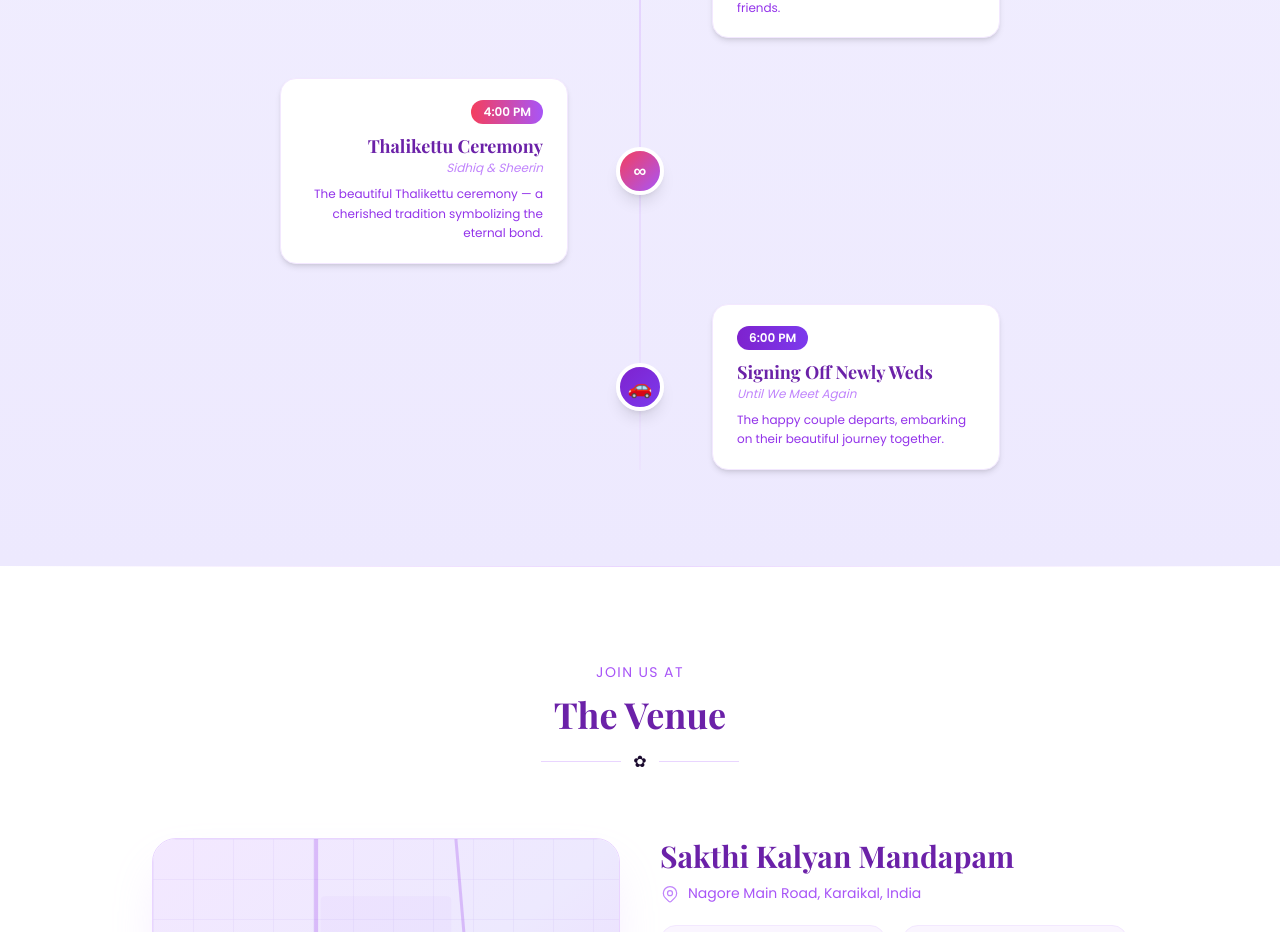
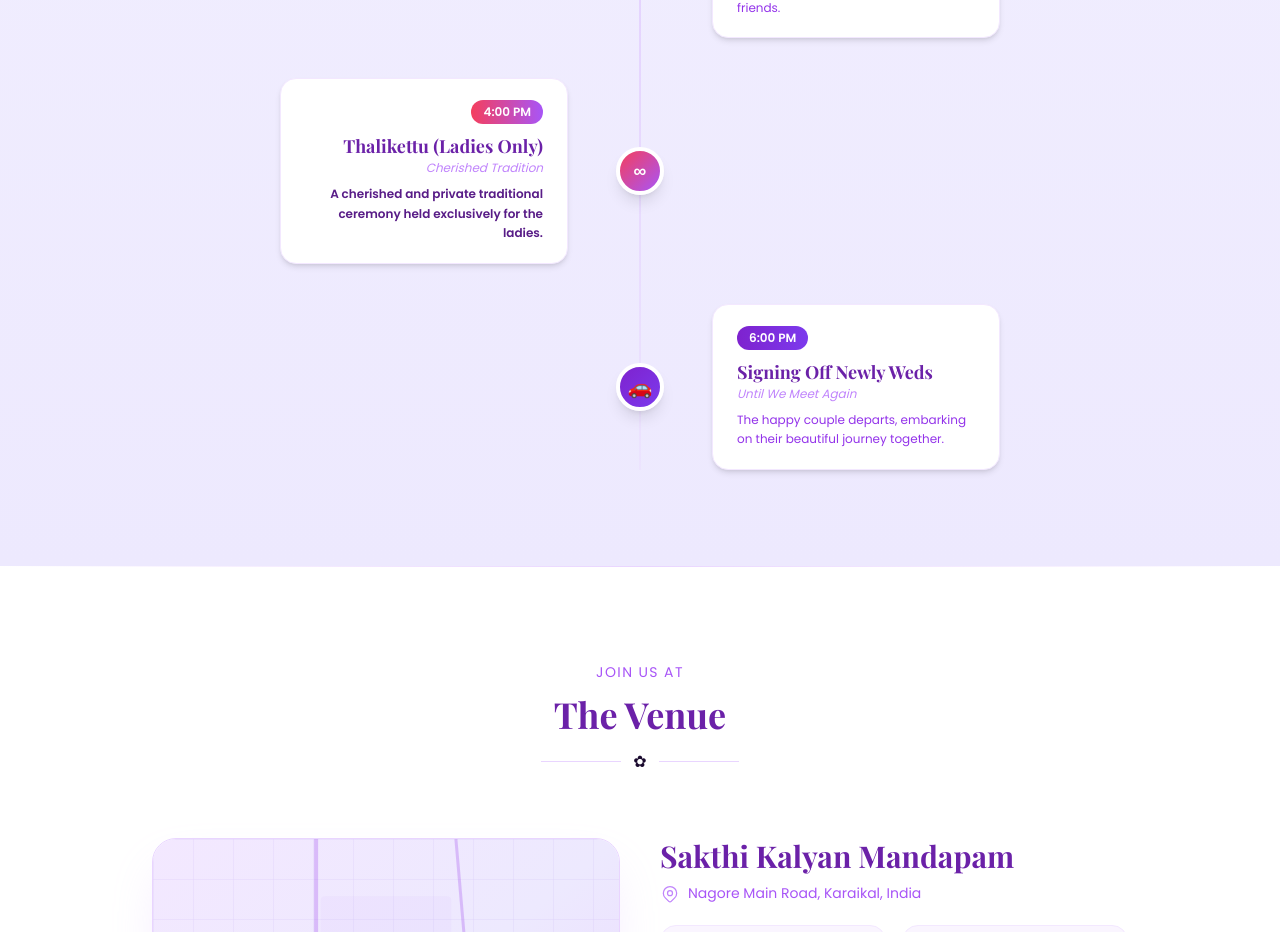
Before and after one commit to xrvnsp/SidNikkah, a React (Vite) app: page / in a window 1280 px wide. Shown: the part 3800-4732 px from the top of the page. Built offline with nearby package versions, Linux system fonts and the light colour scheme; no server answers; a web font is replaced by a local one.

Commit message:
Update-Thalikettu-ceremony-details

```diff
--- a/src/components/Timeline.tsx
+++ b/src/components/Timeline.tsx
@@ -35,11 +35,12 @@ const events = [
   },
   {
     time: '4:00 PM',
-    title: 'Thalikettu Ceremony',
-    subtitle: 'Sidhiq & Sheerin',
+    title: 'Thalikettu (Ladies Only)',
+    subtitle: 'Cherished Tradition',
     icon: '∞',
-    description: 'The beautiful Thalikettu ceremony — a cherished tradition symbolizing the eternal bond.',
+    description: 'A cherished and private traditional ceremony held exclusively for the ladies.',
     color: 'from-rose-500 to-primary-500',
+    isBold: true,
   },
   {
     time: '6:00 PM',
@@ -85,7 +86,7 @@ function TimelineItem({
             {event.title}
           </h3>
           <p className="font-sans text-primary-400 text-xs italic mb-2">{event.subtitle}</p>
-          <p className="font-sans text-primary-600 text-xs leading-relaxed">{event.description}</p>
+          <p className={`font-sans text-xs leading-relaxed ${event.isBold ? 'font-bold text-primary-900' : 'text-primary-600'}`}>{event.description}</p>
         </div>
       </div>
 
@@ -110,7 +111,7 @@ function TimelineItem({
         </span>
         <h3 className="font-serif text-base font-bold text-primary-800">{event.title}</h3>
         <p className="font-sans text-primary-400 text-xs italic mb-1">{event.subtitle}</p>
-        <p className="font-sans text-primary-600 text-xs leading-relaxed">{event.description}</p>
+        <p className={`font-sans text-xs leading-relaxed ${event.isBold ? 'font-bold text-primary-900' : 'text-primary-600'}`}>{event.description}</p>
       </div>
 
       {/* Desktop empty side */}
```
